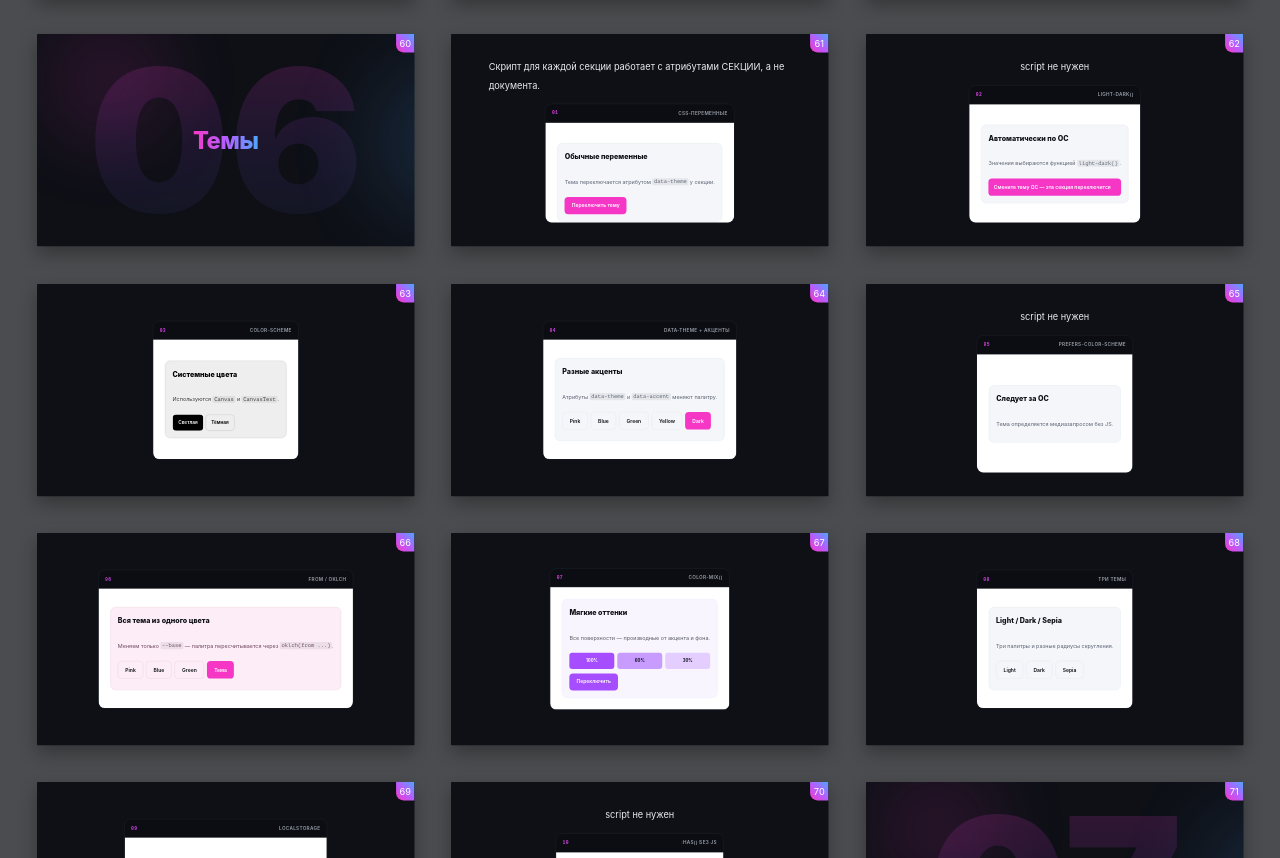
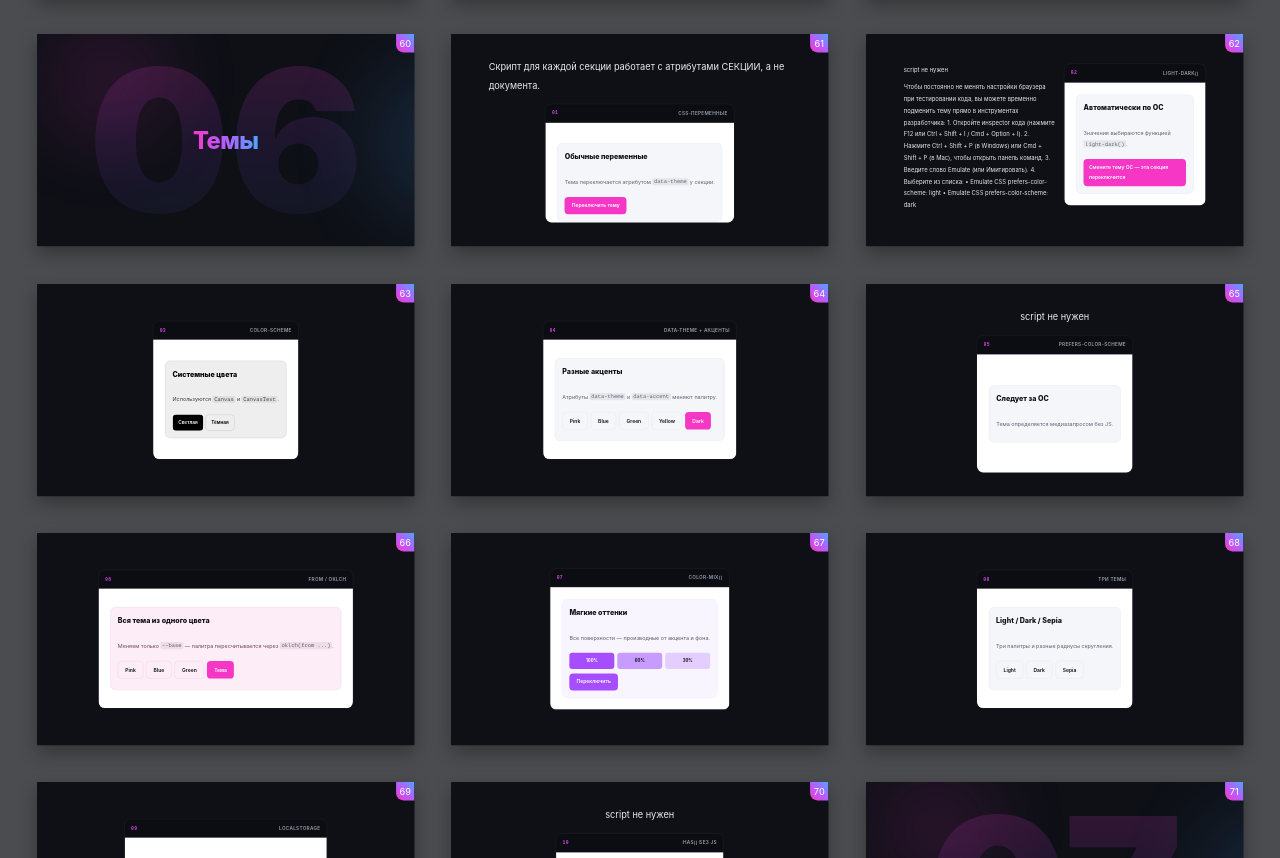
Before and after one commit to numbingmist/slides, a website: page color-theory-and-flexible-code/index.html in a window 1280 px wide. Shown: the part 5078-5936 px from the top of the page. Drawn offline with Linux system fonts and the light colour scheme.

Commit message:
OS themes with hint

```diff
--- a/color-theory-and-flexible-code/index.html
+++ b/color-theory-and-flexible-code/index.html
@@ -953,7 +953,23 @@
   </section>
 
   <section class="slide">
+    <div class="layout-flex">
+      <div style="
+            font-size: 1rem;
+            max-width: 50%;
+        ">
         <p>script не нужен</p>
+        <p>
+          Чтобы постоянно не менять настройки браузера при тестировании кода, вы можете временно подменить тему прямо в инструментах разработчика:
+          1. Откройте инspector кода (нажмите F12 или Ctrl + Shift + I / Cmd + Option + I).
+          2. Нажмите Ctrl + Shift + P (в Windows) или Cmd + Shift + P (в Mac), чтобы открыть панель команд.
+          3. Введите слово Emulate (или Имитировать).
+          4. Выберите из списка:
+            • Emulate CSS prefers-color-scheme: light
+            • Emulate CSS prefers-color-scheme: dark
+        </p>
+      </div>
+      <div>
         <div class="theme" data-demo="2">
           <div class="label"><span class="num">02</span> light-dark()</div>
           <div class="stage">
@@ -961,6 +977,8 @@
               <h2>Автоматически по ОС</h2>
               <p>Значения выбираются функцией <code>light-dark()</code>.</p>
               <div class="hint">Смените тему ОС — эта секция переключится</div>
+            </div>
+          </div>
         </div>
       </div>
     </div>
--- a/color-theory-and-flexible-code/styles/index.css
+++ b/color-theory-and-flexible-code/styles/index.css
@@ -1,4 +1,4 @@
-@import url("theme/__old-theme.css");
+/* @import url("theme/__old-theme.css"); */
 @import url("theme/theme.css");
 @import url("theme/text.css");
 @import url("theme/avatar.css");
```
Lines whose indentation alone changed are shown as unchanged.
